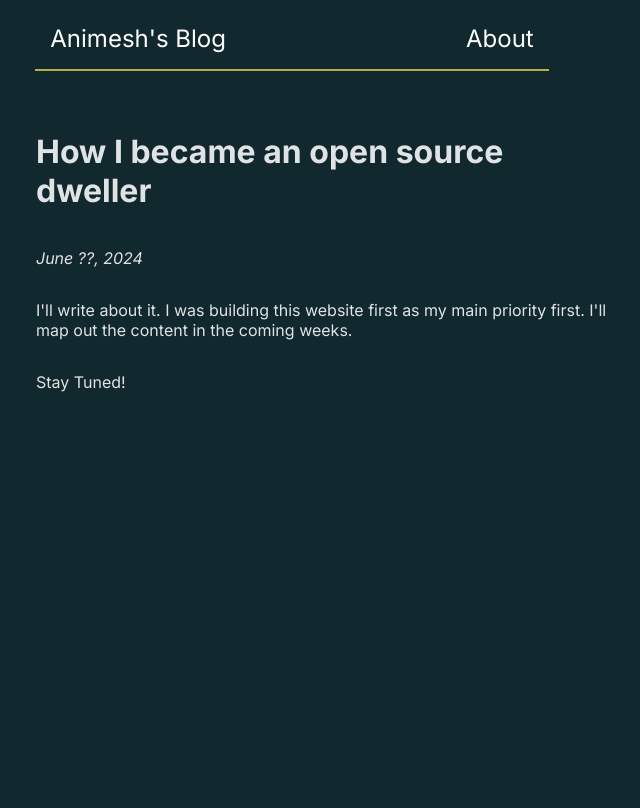
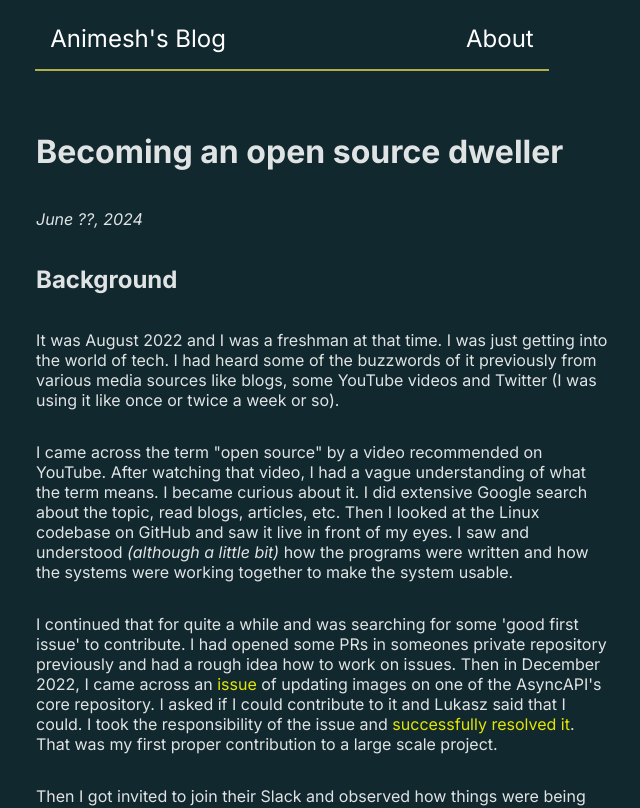
Before and after one commit to AnimeshKumar923/blog, a React (Vite) app: page /blogs/dweller in a window 1280 px wide. Shown: the top 808 px of the page, without its empty margins (348-988 px from the left). Built offline with nearby package versions, Linux system fonts and the light colour scheme.

Commit message:
fix: add blog content
- added some content for the blog (WIP)
- change hyperlink color for better contrast

```diff
--- a/public/blogs/dweller.md
+++ b/public/blogs/dweller.md
@@ -1,6 +1,16 @@
-# How I became an open source dweller
-*June ??, 2024*
+# Becoming an open source dweller
 
-I'll write about it. I was building this website first as my main priority first. I'll map out the content in the coming weeks.
+_June ??, 2024_
 
-Stay Tuned!
+## Background
+
+It was August 2022 and I was a freshman at that time. I was just getting into the world of tech. I had heard some of the buzzwords of it previously from various media sources like blogs, some YouTube videos and Twitter (I was using it like once or twice a week or so).
+
+I came across the term "open source" by a video recommended on YouTube. After watching that video, I had a vague understanding of what the term means. I became curious about it. I did extensive Google search about the topic, read blogs, articles, etc. Then I looked at the Linux codebase on GitHub and saw it live in front of my eyes.
+I saw and understood _(although a little bit)_ how the programs were written and how the systems were working together to make the system usable.
+
+I continued that for quite a while and was searching for some 'good first issue' to contribute. I had opened some PRs in someones private repository previously and had a rough idea how to work on issues. Then in December 2022, I came across an [issue](https://github.com/asyncapi/spec/issues/883) of updating images on one of the AsyncAPI's core repository. I asked if I could contribute to it and Lukasz said that I could. I took the responsibility of the issue and [successfully resolved it](https://github.com/asyncapi/spec/pull/886). That was my first proper contribution to a large scale project.
+
+Then I got invited to join their Slack and observed how things were being worked upon, how communication was taking place in a large organization of that scale, how people were collaborating with each other, brainstorming about an issue _(sometimes there would be massive discussion threads of it!)_, collaborating on an issue, helping each other out. I majorly observed and learned these things over the span of Jan, 2023 - Jun, 2023.
+
+I genuinely liked these things and decided to contribute more
--- a/src/App.jsx
+++ b/src/App.jsx
@@ -17,7 +17,7 @@ function App() {
             }}
             blog={{
               timeline: "Summer, 2025",
-              heading: "How I became an open source dweller",
+              heading: "Becoming an open source dweller",
               description: "Well, kind of.",
             }}
           />
@@ -25,8 +25,12 @@ function App() {
             <Link to={`/blogs/sample`}>
               <BlogCard name={"Coming Soon"} date={"Summer, 2025"} />
             </Link>
-            <BlogCard name={"Coming Soon"} date={"Summer, 2025"} />
-            <BlogCard name={"Coming Soon"} date={"Summer, 2025"} />
+            <Link to={`/blogs/sample`}>
+              <BlogCard name={"Coming Soon"} date={"Summer, 2025"} />
+            </Link>
+            <Link to={`/blogs/sample`}>
+              <BlogCard name={"Coming Soon"} date={"Summer, 2025"} />
+            </Link>
           </div>
         </div>
       </div>
--- a/src/components/BlogPage.module.css
+++ b/src/components/BlogPage.module.css
@@ -1,4 +1,4 @@
-.container{
+.container {
   display: flex;
   flex-direction: column;
   align-items: center;
@@ -17,12 +17,17 @@ header {
   margin-left: 4rem;
 }
 
+.post a {
+  text-decoration: none;
+  color: rgb(227, 231, 0);
+}
+
 .hr {
   margin-top: 1rem;
   border: solid 1px rgba(252, 241, 88, 0.678);
   width: 80%;
 }
 
-hr{
+hr {
   width: 100%;
 }
```
